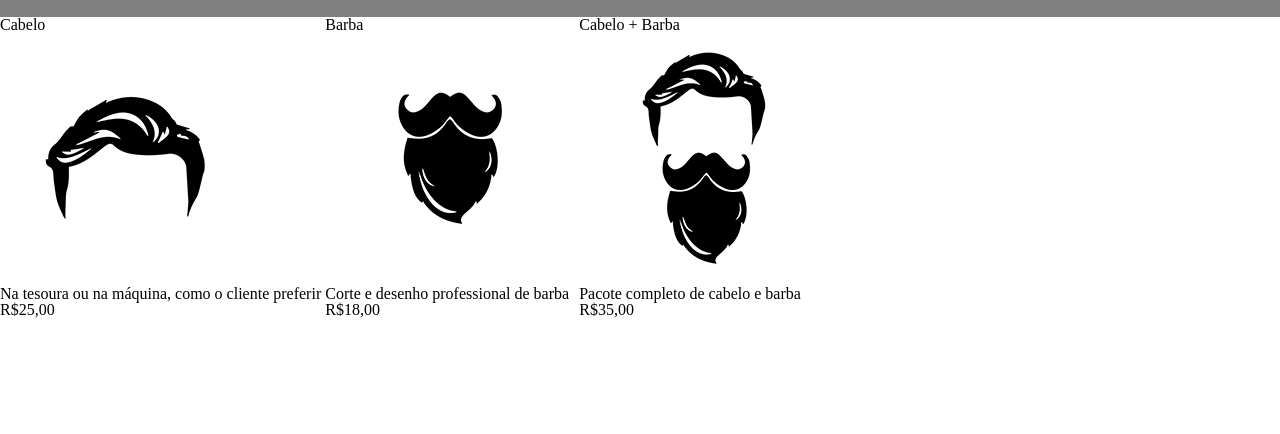
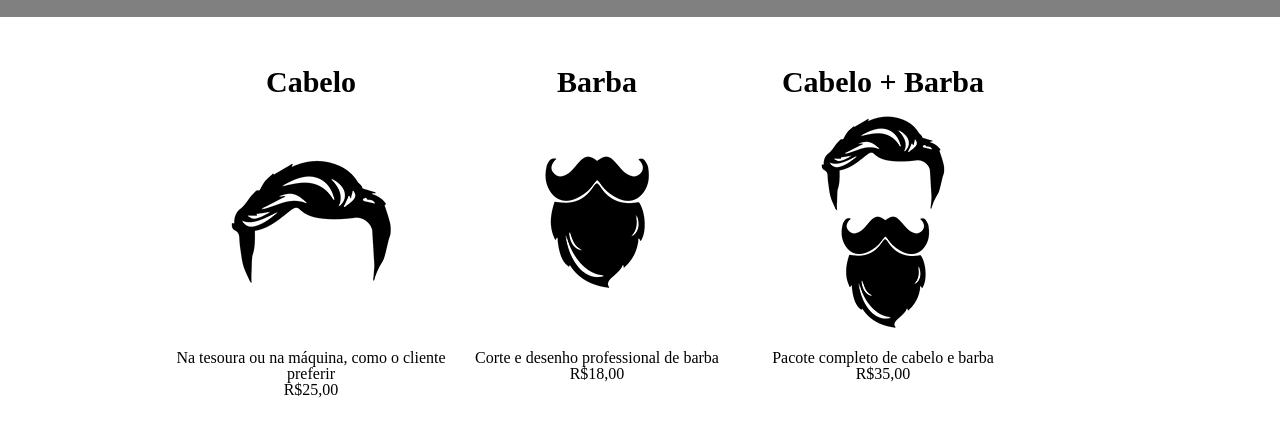
Before and after one commit to viniciushtgg/barbearia, a plain HTML site: page produtos.html in a window 1280 px wide. Shown: the part 276-710 px from the top of the page. Drawn offline with Linux system fonts and the light colour scheme.

Commit message:
Add files via upload

```diff
--- a/produtos.css
+++ b/produtos.css
@@ -30,8 +30,18 @@ nav a {
 
 .produtos li {
     display: inline-block;
+    text-align: center;
+    width: 30%;
+    vertical-align: top;
 }
 
 .produtos{
     width: 940px;
+    margin: 0 auto;
+    padding:  50px 0;
 }
+
+.produtos h2 {
+    font-size: 30px;
+    font-weight: bold;
+}
--- a/produtos.html
+++ b/produtos.html
@@ -34,13 +34,13 @@
                 <h2>Barba</h2>
                 <img src="barba.jpg"/>
                 <p>Corte e desenho professional de barba</p>
-                <p>R$18,00</p>
+                <p >R$18,00</p>
             </li>
             <li>
                 <h2>Cabelo + Barba</h2>
                 <img src="cabelo+barba.jpg"/>
                 <p>Pacote completo de cabelo e barba</p>
-                <p>R$35,00</p>
+                <p class="produto-preco">R$35,00</p>
             </li>
         </ul>
     </main>
```
Also changed, not shown: bg.jpg (added), logo-branco.png (added).
